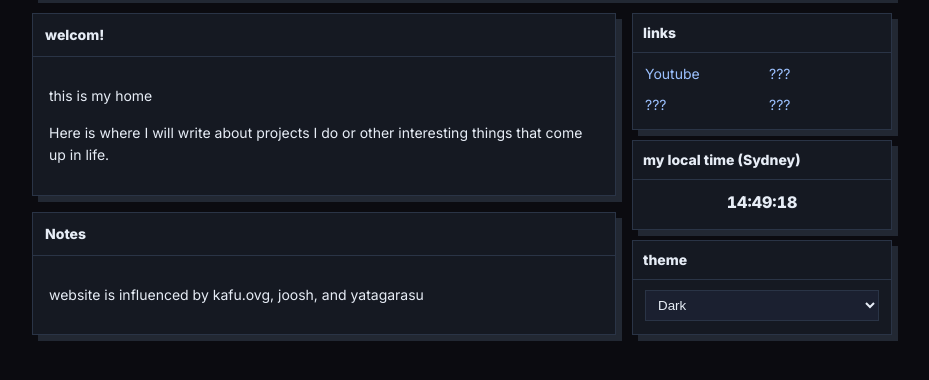
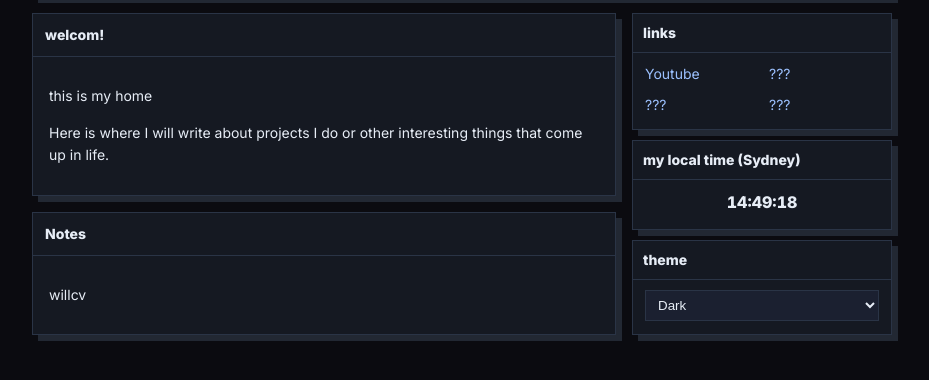
Before and after one commit to james9712/jayemo, an Eleventy site: page src/index.njk in a window 1280 px wide. Shown: the part 198-578 px from the top of the page, without its empty margins (178-1107 px from the left). Built offline with nearby package versions, Linux system fonts and the light colour scheme; Eleventy itself is replaced by a stand-in of ours; files that its build step writes are made by us from their sources.

Commit message:
Update index.njk

```diff
--- a/src/index.njk
+++ b/src/index.njk
@@ -41,7 +41,7 @@ bodyClass: "page-center-home"
         <div class="boxtitle">Notes</div>
         <div class="divide"></div>
         <div class="boxbody">
-          <p>website is influenced by kafu.ovg, joosh, and yatagarasu</p>
+          <p>willcv</p>
         </div>
       </section>
     </main>
```
